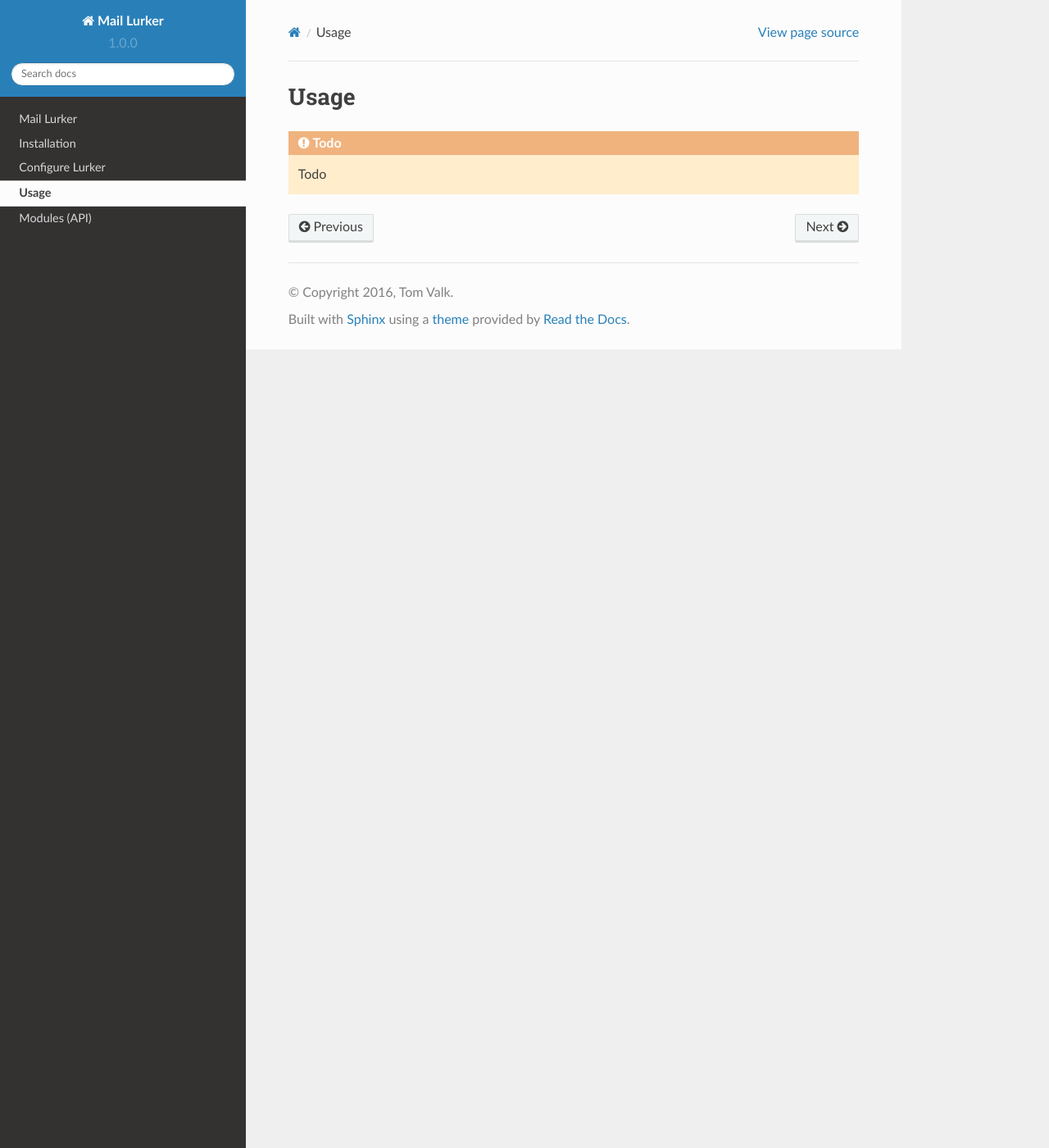
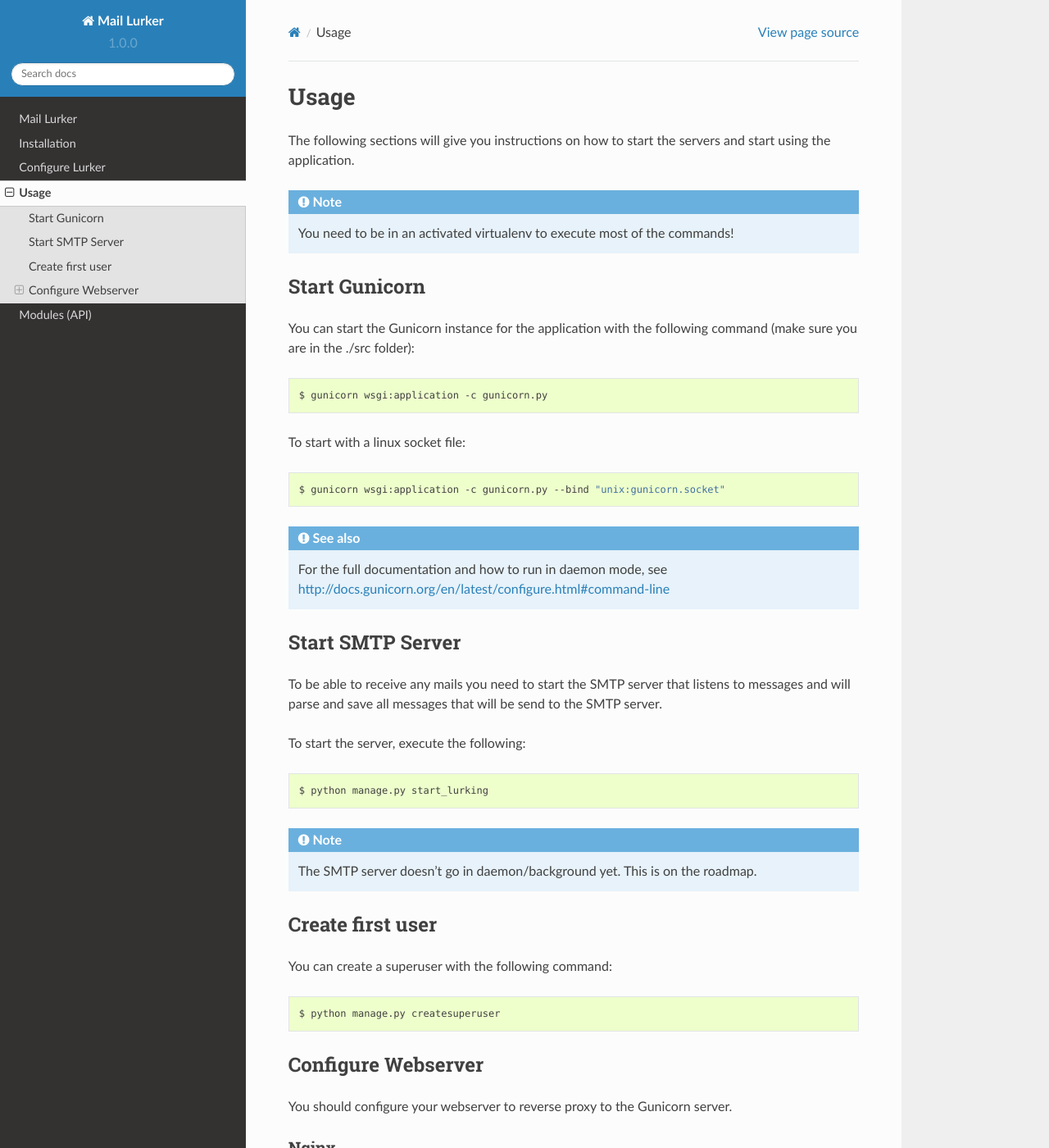
Before and after one commit to tomvlk/maillurker, a Sphinx documentation site: the page built from docs/source/usage.rst, in a window 1280 px wide and 1400 px high. Shown: the whole window at 82% size. Built offline with Sphinx 7.4.7 and the Read the Docs theme 2.0.0, drawn with Linux system fonts in a browser that asks for light colours; some of the changed text lies outside the part shown.

Commit message:
[TASK] Add usage docs, add gunicorn default config file

```diff
--- a/docs/source/usage.rst
+++ b/docs/source/usage.rst
@@ -1,4 +1,84 @@
 Usage
 =====
 
-.. todo:: Todo
+The following sections will give you instructions on how to start the servers and start using the application.
+
+.. note::
+    You need to be in an activated virtualenv to execute most of the commands!
+
+
+Start Gunicorn
+--------------
+
+You can start the Gunicorn instance for the application with the following command (make sure you are in the ./src folder):
+
+.. code-block:: bash
+
+    $ gunicorn wsgi:application -c gunicorn.py
+
+To start with a linux socket file:
+
+.. code-block:: bash
+
+    $ gunicorn wsgi:application -c gunicorn.py --bind "unix:gunicorn.socket"
+
+.. seealso::
+    For the full documentation and how to run in daemon mode,
+    see http://docs.gunicorn.org/en/latest/configure.html#command-line
+
+
+Start SMTP Server
+-----------------
+
+To be able to receive any mails you need to start the SMTP server that listens to messages and will parse and save
+all messages that will be send to the SMTP server.
+
+To start the server, execute the following:
+
+.. code-block:: bash
+
+    $ python manage.py start_lurking
+
+.. note::
+    The SMTP server doesn't go in daemon/background yet. This is on the roadmap.
+
+
+Create first user
+-----------------
+
+You can create a superuser with the following command:
+
+.. code-block::
+
+    $ python manage.py createsuperuser
+
+
+Configure Webserver
+-------------------
+
+You should configure your webserver to reverse proxy to the Gunicorn server.
+
+
+Nginx
+~~~~~
+
+.. note::
+    This part is not yet confirmed to be working or completed.
+
+
+.. code-block:: nginx
+
+    server {
+        listen 80;
+        server_name server_domain_or_IP;
+
+        location = /favicon.ico { access_log off; log_not_found off; }
+        location /static/ {
+            root /home/user/lurker/src;
+        }
+
+        location / {
+            include proxy_params;
+            proxy_pass http://unix:/home/user/lurker/src/gunicorn.sock;
+        }
+    }
--- a/requirements.txt
+++ b/requirements.txt
@@ -32,3 +32,4 @@
 
 # Server
 gunicorn
+gevent
```
Also changed, not shown: 3 other files.
